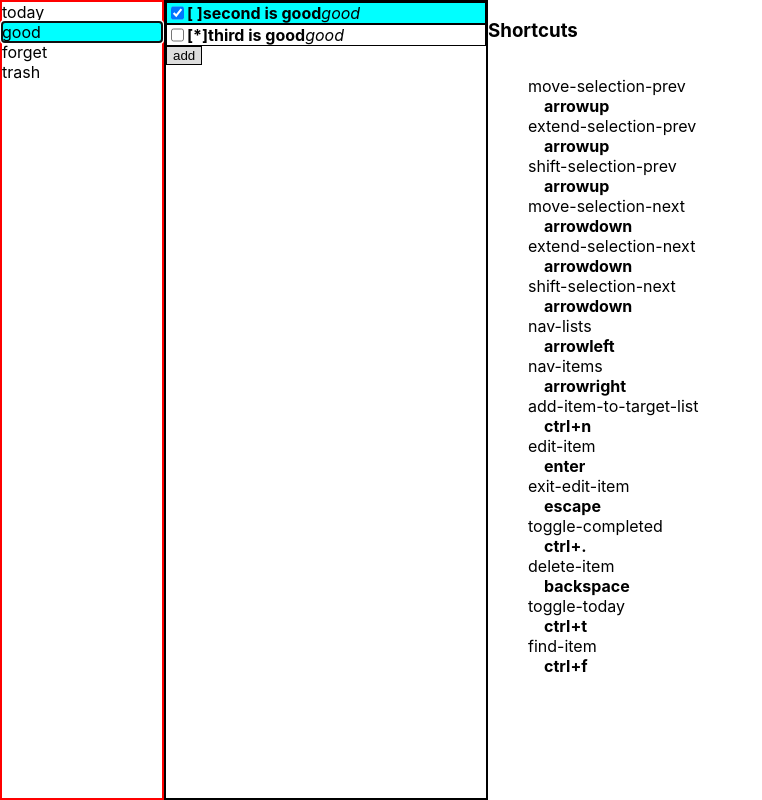
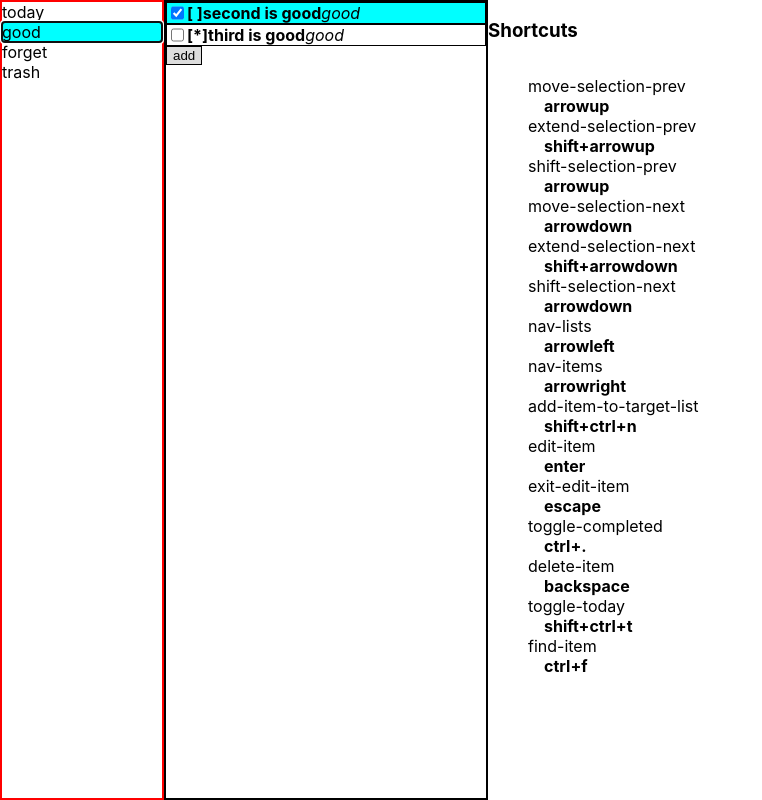
Before and after one commit to joshmarinacci/todomanager, a React (Create React App) app: page / in a window 1280 px wide. Shown: the whole page, without its empty margins (0-762 px from the left). Built offline with nearby package versions, Linux system fonts and the light colour scheme.

Commit message:
fix shortcuts rendering for shift

```diff
--- a/src/App.css
+++ b/src/App.css
@@ -61,6 +61,7 @@ button.primary {
 
 ul.shortcuts {
   list-style: none;
+  min-width: 20em;
 }
 ul > li {
   border:0px solid red;
@@ -148,3 +149,7 @@ ul > li > ul > li {
 .popup-wrapper li:hover {
   background: aqua;
 }
+
+.scroll {
+  overflow: auto;
+}
--- a/src/actions.js
+++ b/src/actions.js
@@ -94,6 +94,7 @@ class ActionManager {
             if(!map[binding.action]) map[binding.action] = []
             let str = binding.key
             if(binding.control) str = 'ctrl+'+str
+            if(binding.shift) str = 'shift+'+str
             map[binding.action].push(str)
         })
         const arr = []
@@ -139,8 +140,7 @@ class ActionManager {
         return binding
     }
     getAction(str) {
-        const action = this.actionsMap[str]
-        return action
+        return this.actionsMap[str]
     }
 }
 
@@ -259,7 +259,7 @@ export const ActionContext = createContext(am)
 
 export const ShortcutsPanel = () => {
     const am = useContext(ActionContext)
-    return <ul className={'grow shortcuts'}>{am.getShortcuts().map((sc, i) => {
+    return <ul className={'grow shortcuts scroll'}>{am.getShortcuts().map((sc, i) => {
         return <li key={i}>{sc.name}
             <ul>{sc.keys.map((key, i)=>{
                 return <li key={i}>{key.toString()}</li>
```
